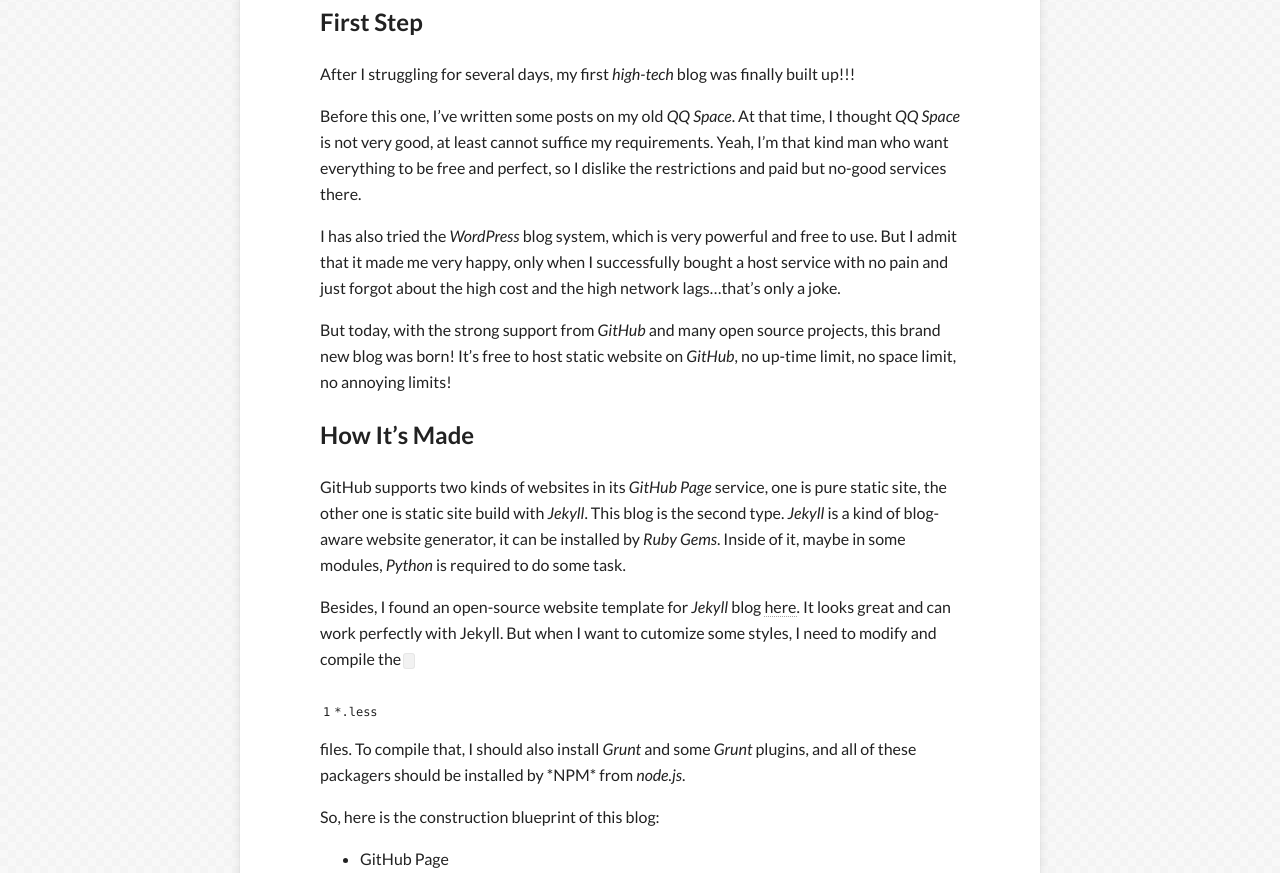
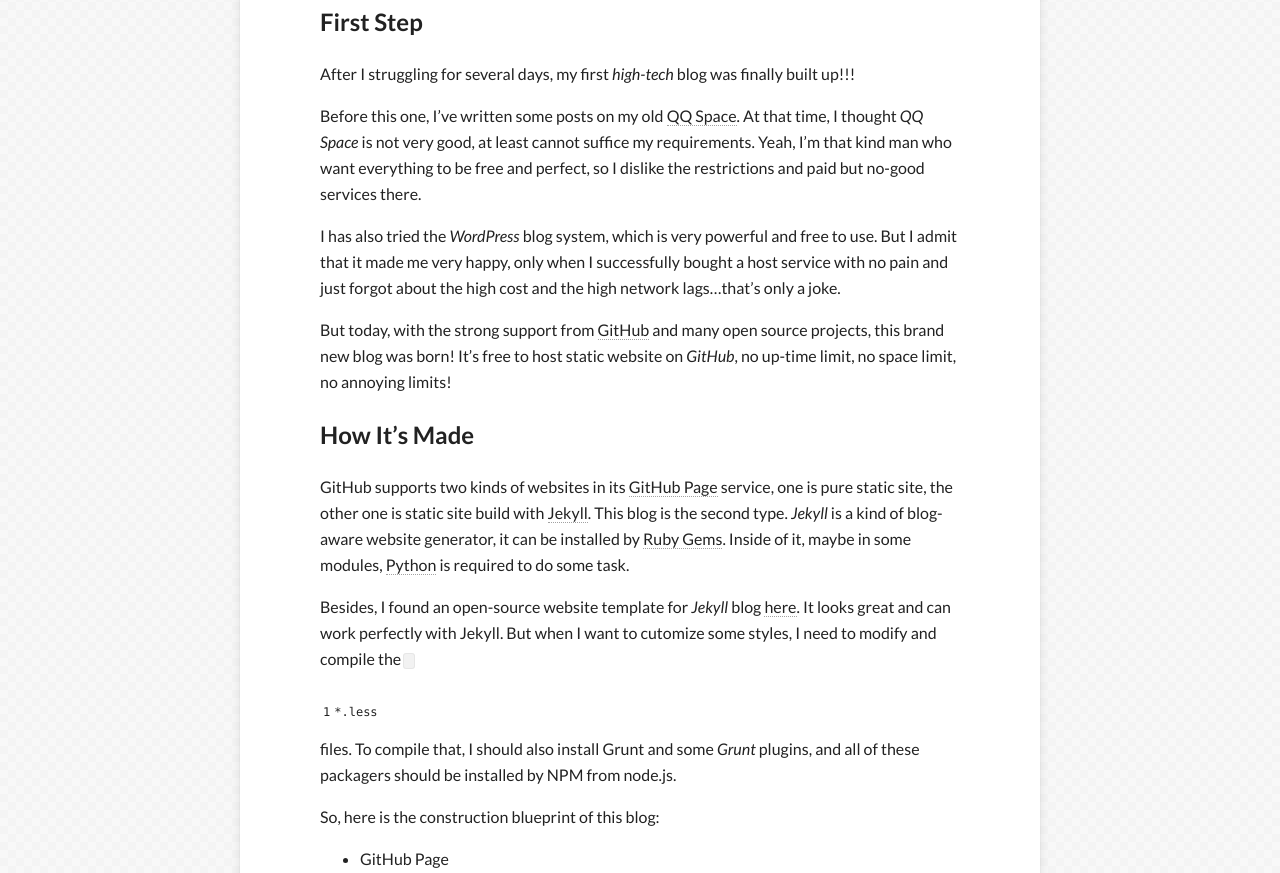
Before and after one commit to tjumyk/tjumyk.github.io, a Jekyll site: the page built from _posts/2013-12-18-hello-new-blog.md, in a window 1280 px wide. Shown: the part 558-1431 px from the top of the page. Built offline with Jekyll 4.4.1, drawn with Linux system fonts in a browser that asks for light colours; nearby versions of some CDN libraries; comment, search, counter and statistics services are not loaded.

Commit message:
fix fix fix

```diff
--- a/_config.yml
+++ b/_config.yml
@@ -3,7 +3,7 @@
 encoding:         utf-8
 disqus_shortname: tjumyk-github
 #Your site's domain goes here. Leave localhost server or blank when working locally.
-url:
+url:              http://tjumyk.github.io
 
 # Owner/author information
 owner:
--- a/_posts/2013-12-18-hello-new-blog.md
+++ b/_posts/2013-12-18-hello-new-blog.md
@@ -15,16 +15,16 @@
 
 After I struggling for several days, my first *high-tech* blog was finally built up!!!
 
-Before this one, I've written some posts on my old *[QQ Space](http://773534839.qzone.qq.com)*. At that time, I thought *QQ Space* is not very good, at least cannot suffice my requirements. Yeah, I'm that kind man who want everything to be free and perfect, so I dislike the restrictions and paid but no-good services there.
+Before this one, I've written some posts on my old [QQ Space](http://773534839.qzone.qq.com). At that time, I thought *QQ Space* is not very good, at least cannot suffice my requirements. Yeah, I'm that kind man who want everything to be free and perfect, so I dislike the restrictions and paid but no-good services there.
 
 I has also tried the *WordPress* blog system, which is very powerful and free to use. But I admit that it made me very happy, only when I successfully bought a host service with no pain and just forgot about the high cost and the high network lags...that's only a joke.
 
-But today, with the strong support from *[GitHub](https://www.github.com)* and many open source projects, this brand new blog was born! It's free to host static website on *GitHub*, no up-time limit, no space limit, no annoying limits!
+But today, with the strong support from [GitHub](https://www.github.com) and many open source projects, this brand new blog was born! It's free to host static website on *GitHub*, no up-time limit, no space limit, no annoying limits!
 
 ## How It's Made
-GitHub supports two kinds of websites in its *[GitHub Page](http://pages.github.com/)* service, one is pure static site, the other one is static site build with *[Jekyll](http://www.jekyllrb.com)*. This blog is the second type. *Jekyll* is a kind of blog-aware website generator, it can be installed by *[Ruby Gems](http://rubygems.org/)*. Inside of it, maybe in some modules, *[Python](http://www.python.org)* is required to do some task.
+GitHub supports two kinds of websites in its [GitHub Page](http://pages.github.com/) service, one is pure static site, the other one is static site build with [Jekyll](http://www.jekyllrb.com). This blog is the second type. *Jekyll* is a kind of blog-aware website generator, it can be installed by [Ruby Gems](http://rubygems.org/). Inside of it, maybe in some modules, [Python](http://www.python.org) is required to do some task.
 
-Besides, I found an open-source website template for *Jekyll* blog [here](https://github.com/mmistakes/hpstr-jekyll-theme/). It looks great and can work perfectly with Jekyll. But when I want to cutomize some styles, I need to modify and compile the `*.less` files. To compile that, I should also install *[Grunt](http://gruntjs.com/)* and some *Grunt* plugins, and all of these packagers should be installed by <attr title='Node.Js Package Manager'>*NPM*</attr> from *[node.js](http://nodejs.org)*.
+Besides, I found an open-source website template for *Jekyll* blog [here](https://github.com/mmistakes/hpstr-jekyll-theme/). It looks great and can work perfectly with Jekyll. But when I want to cutomize some styles, I need to modify and compile the `*.less` files. To compile that, I should also install [Grunt](http://gruntjs.com/) and some *Grunt* plugins, and all of these packagers should be installed by <attr title='Node.Js Package Manager'>NPM</attr> from [node.js](http://nodejs.org).
 
 So, here is the construction blueprint of this blog:
 
```
Also changed, not shown: 1 other file.
